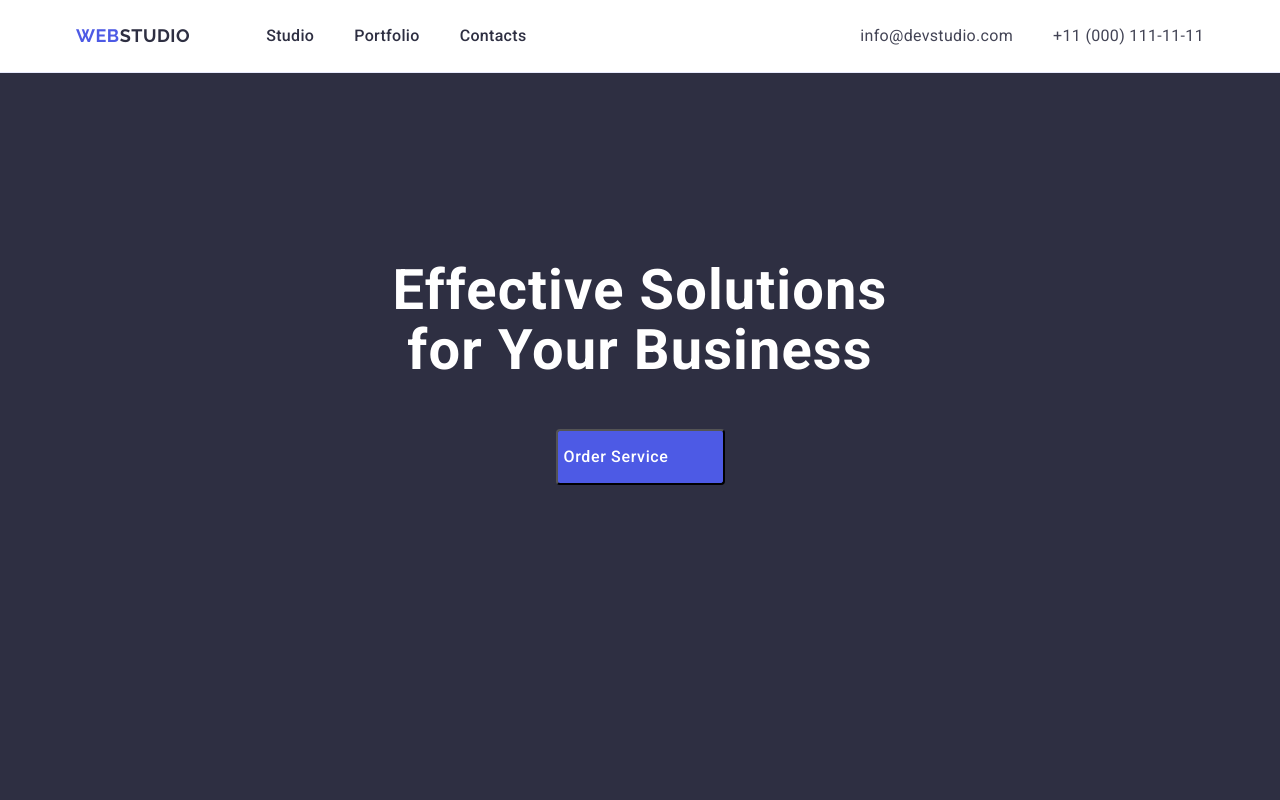
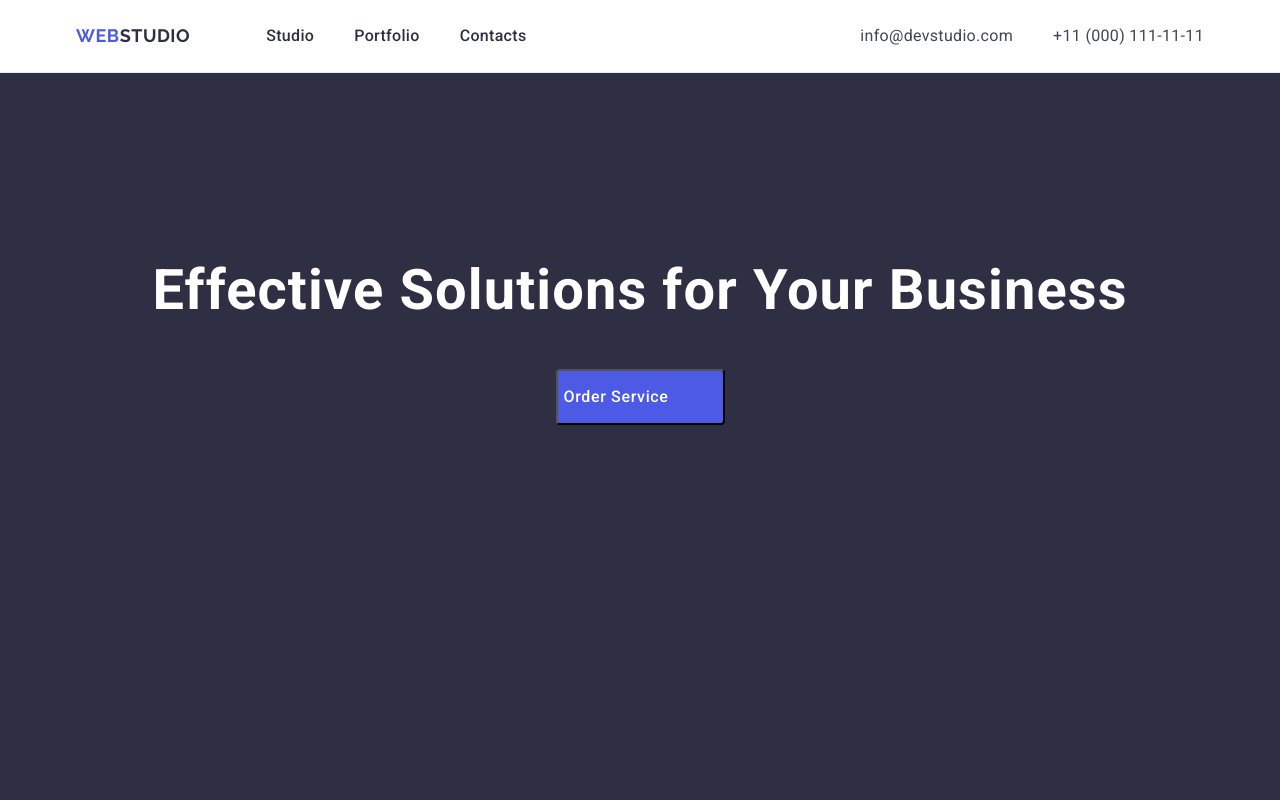
Before and after one commit to OlenaRossoha/FD-hw-3, a plain HTML site: page index.html in a window 1280 px wide. Shown: the top 800 px of the page. Drawn offline with nearby package versions, Linux system fonts and the light colour scheme.

Commit message:
commit message

```diff
--- a/css/styles.css
+++ b/css/styles.css
@@ -118,7 +118,7 @@ img {
   line-height: 1.07;
   letter-spacing: 0.02em;
   text-align: center;
-  max-width: 496px;
+
   margin: 0 auto 48px;
 }
 .hero-btn {
```
